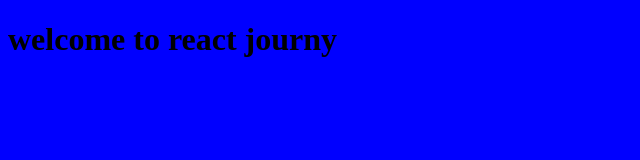
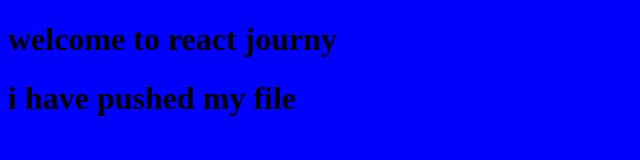
Before and after one commit to AdityaMishra0315/react-journy, a plain HTML site: page index.html in a window 1280 px wide. Shown: the whole page, without its empty margins (0-640 px from the left). Drawn offline with Linux system fonts and the light colour scheme.

Commit message:
h1 tag used

```diff
--- a/index.html
+++ b/index.html
@@ -10,5 +10,6 @@
 <body>
  <script src="index.js"></script>
     <h1>welcome to react journy</h1>
+    <h1>i have pushed my file</h1>
 </body>
 </html>
```
